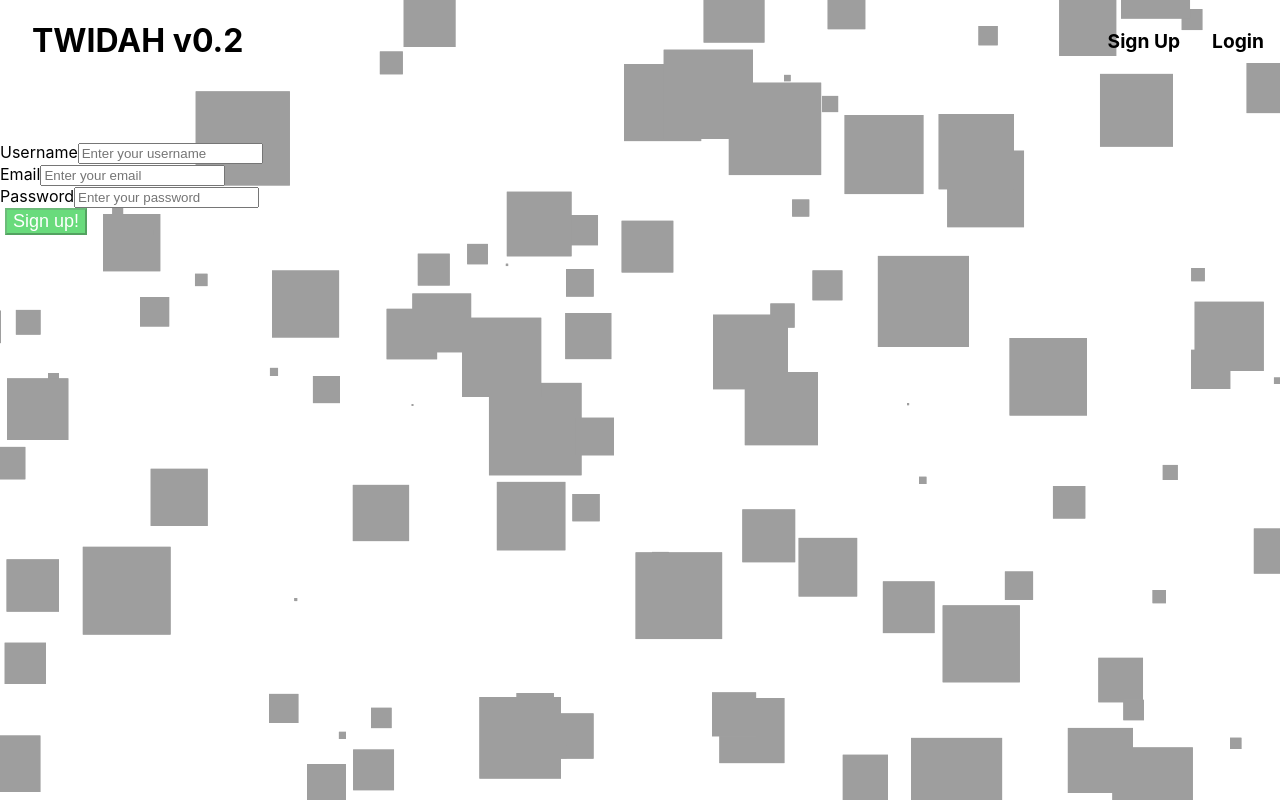
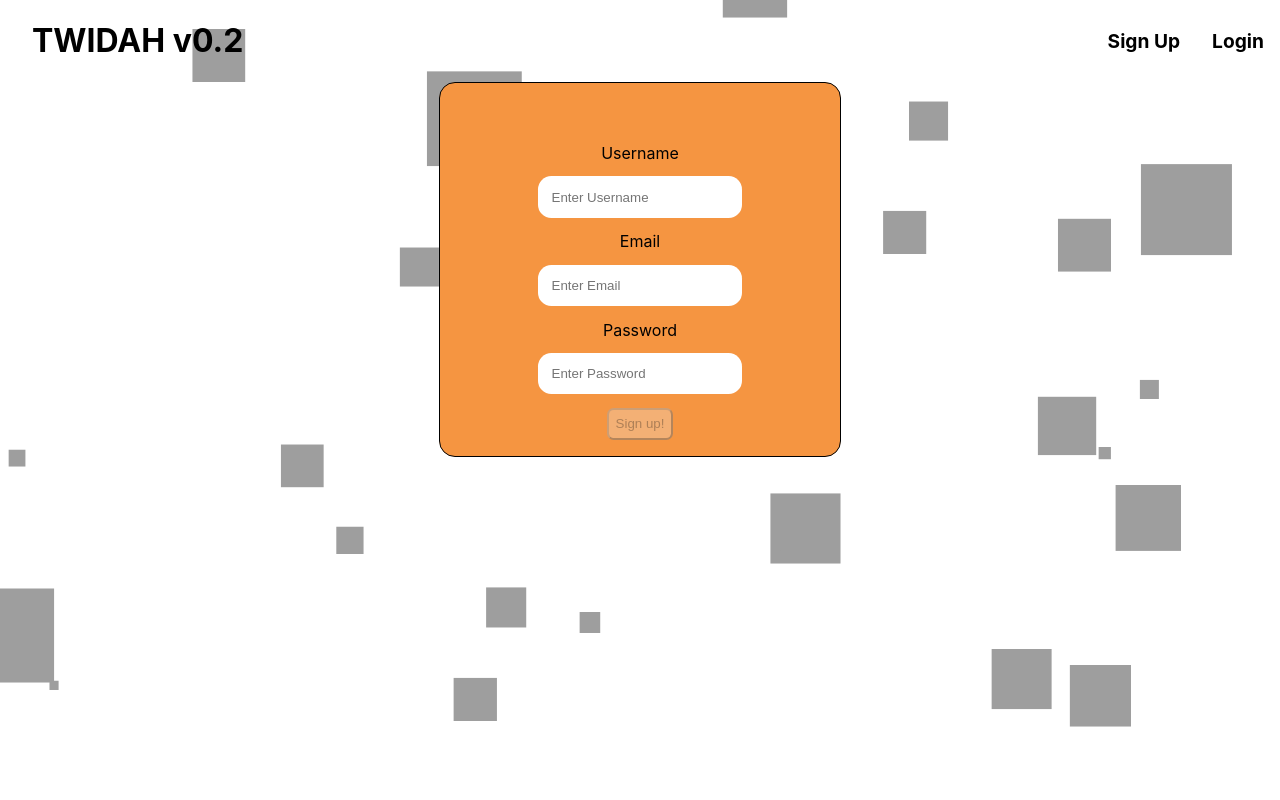
Before and after one commit to twidah/twidah-frontend, a React (Create React App) app: page /signup in a window 1280 px wide. Built offline with nearby package versions, Linux system fonts and the light colour scheme.

Commit message:
Made the login and signup a bit more pleasant to work with.

```diff
--- a/package.json
+++ b/package.json
@@ -3,6 +3,9 @@
     "version": "0.1.0",
     "private": true,
     "dependencies": {
+        "@emotion/react": "^11.8.2",
+        "@mui/icons-material": "^5.5.1",
+        "@mui/material": "^5.5.2",
         "@testing-library/jest-dom": "^5.16.2",
         "@testing-library/react": "^12.1.4",
         "@testing-library/user-event": "^13.5.0",
--- a/src/comps/board/twoot/index.css
+++ b/src/comps/board/twoot/index.css
@@ -10,7 +10,7 @@
     border: 1px solid black;
     border-radius: 0.5em;
     width: 80%;
-    color: #fff;
+    color: #333;
     background: transparent;
     outline: none;
     font-size: 2em;
--- /dev/null
+++ b/src/comps/form.css
@@ -0,0 +1,32 @@
+.form {
+    background-color: rgb(245, 149, 65);
+    border-radius: 1em;
+    border: 1px solid black;
+    text-align: center;
+    margin: auto;
+    width: 400px;
+    height: auto;
+    padding-bottom: 1em;
+}
+
+.form input {
+    border-radius: 1em;
+    border: none;
+    padding: 1em;
+    margin: 1em;
+}
+
+.form button {
+    padding: 0.5em;
+    width: 5em;
+    border-radius: 0.5em;
+    transition: background-color 1s;
+}
+
+.form button:disabled:hover {
+    background-color: grey;
+}
+
+.form button:hover {
+    background-color: rgb(57, 244, 157);
+}
--- a/src/comps/login/Login.js
+++ b/src/comps/login/Login.js
@@ -4,6 +4,8 @@ import { useNavigate } from "react-router-dom";
 
 import * as yup from "yup";
 import { loginSchema } from "../../validations/LoginSchema";
+
+import "../form.css";
 
 const loginFormState = {
     usernameOrEmail: "",
@@ -15,11 +17,16 @@ const initialErrorState = {
     password: "",
 };
 
+const initialFetchErrors = {
+    message: "",
+};
+
 const initialDisabled = true;
 
 export default function LoginForm({ setLogged }) {
     const [login, setLogin] = useState(loginFormState);
     const [errors, setErrors] = useState(initialErrorState);
+    const [fetchErrors, setFetchErrors] = useState(initialFetchErrors);
     const [disabled, setDisabled] = useState(initialDisabled);
 
     let navigate = useNavigate();
@@ -50,8 +57,11 @@ export default function LoginForm({ setLogged }) {
                 setLogged(true);
                 navigate("/");
             })
-            .catch((err) => {
-                console.log(err);
+            .catch(({ response }) => {
+                setFetchErrors({
+                    ...fetchErrors,
+                    message: response.data.message,
+                });
             });
     };
 
@@ -60,14 +70,14 @@ export default function LoginForm({ setLogged }) {
     }, [login]);
 
     return (
+        <div className="form">
             <form onSubmit={submit}>
                 <span>{errors.usernameOrEmail}</span>
                 <br />
                 <span>{errors.password}</span>
                 <br />
-            <label htmlFor="usernameOrEmail">
-                {""}
-                Username/Email
+                <label htmlFor="usernameOrEmail">Username/Email</label>
+                <br />
                 <input
                     type="text"
                     name="usernameOrEmail"
@@ -75,12 +85,9 @@ export default function LoginForm({ setLogged }) {
                     value={login.usernameOrEmail}
                     onChange={change}
                 />
-            </label>
                 <br />
-
-            <label htmlFor="password">
-                {""}
-                Password
+                <label htmlFor="password">Password</label>
+                <br />
                 <input
                     type="password"
                     name="password"
@@ -88,9 +95,12 @@ export default function LoginForm({ setLogged }) {
                     value={login.password}
                     onChange={change}
                 />
-            </label>
                 <br />
+
                 <button disabled={disabled}>Login</button>
+                <br />
+                <span>{fetchErrors.message}</span>
             </form>
+        </div>
     );
 }
--- a/src/comps/signup/SignUp.js
+++ b/src/comps/signup/SignUp.js
@@ -1,6 +1,8 @@
 import React, { useState, useEffect } from "react";
 import { useNavigate } from "react-router-dom";
 import axios from "axios";
+
+import "../form.css";
 
 import * as yup from "yup";
 import { signupSchema } from "../../validations/SignupSchema";
@@ -17,17 +19,20 @@ const initialErrorState = {
     password: "",
 };
 
+const initialFetchErrors = {
+    message: "",
+};
+
 const initialDisabled = true;
 
 export default function SignUp({ setLogged }) {
     const [form, setForm] = useState(initialFormState);
     const [errors, setErrors] = useState(initialErrorState);
     const [disabled, setDisabled] = useState(initialDisabled);
-  const [fetchErrors, setFetchErrors] = useState("");
+    const [fetchErrors, setFetchErrors] = useState(initialFetchErrors);
 
     const validate = (name, value) => {
-    yup
-      .reach(signupSchema, name)
+        yup.reach(signupSchema, name)
             .validate(value)
             .then(() => setErrors({ ...errors, [name]: "" }))
             .catch((err) => setErrors({ ...errors, [name]: err.errors[0] }));
@@ -56,7 +61,12 @@ export default function SignUp({ setLogged }) {
                 setLogged(true);
                 navigate("/");
             })
-      .catch((err) => setFetchErrors(err));
+            .catch(({ response }) =>
+                setFetchErrors({
+                    ...fetchErrors,
+                    message: response.data.message,
+                })
+            );
     };
 
     useEffect(() => {
@@ -64,63 +74,46 @@ export default function SignUp({ setLogged }) {
     }, [form]);
 
     return (
+        <div className="form">
             <form onSubmit={submit}>
-      <span>{fetchErrors}</span>
                 <span>{errors.username}</span>
                 <br />
                 <span>{errors.email}</span>
                 <br />
                 <span>{errors.password}</span>
                 <br />
-      <label htmlFor="username">
-        {" "}
-        Username
+                <label htmlFor="username">Username</label>
+                <br />
                 <input
                     type="text"
                     name="username"
-          placeholder="Enter your username"
+                    placeholder="Enter Username"
                     value={form.username}
                     onChange={change}
                 />
-      </label>
                 <br />
-      <label htmlFor="email">
-        {""}
-        Email
+                <label htmlFor="email">Email</label>
+                <br />
                 <input
                     type="email"
                     name="email"
-          placeholder="Enter your email"
+                    placeholder="Enter Email"
                     value={form.email}
                     onChange={change}
                 />
-      </label>
                 <br />
-      <label htmlFor="password">
-        {""}
-        Password
+                <label htmlFor="password">Password</label>
+                <br />
                 <input
                     type="password"
                     name="password"
-          placeholder="Enter your password"
+                    placeholder="Enter Password"
                     value={form.password}
                     onChange={change}
                 />
-      </label>
                 <br />
-      <button
-        disabled={disabled}
-        style={{
-          cursor: "pointer",
-          marginLeft: "5px",
-          fontSize: "18px",
-          backgroundColor: "#69db7c",
-          color: "white",
-        }}
-        type="submit"
-      >
-        Sign up!
-      </button>
+                <button disabled={disabled}>Sign up!</button>
             </form>
+        </div>
     );
 }
--- a/src/config/particles-config.js
+++ b/src/config/particles-config.js
@@ -1,7 +1,7 @@
 export const particlesConfig = {
     particles: {
         number: {
-            value: 80,
+            value: 21,
             density: {
                 enable: true,
                 value_area: 800,
```
Also changed, not shown: 1 other file (tests, documents, lock files or other folders). Lines whose indentation alone changed are shown as unchanged.
